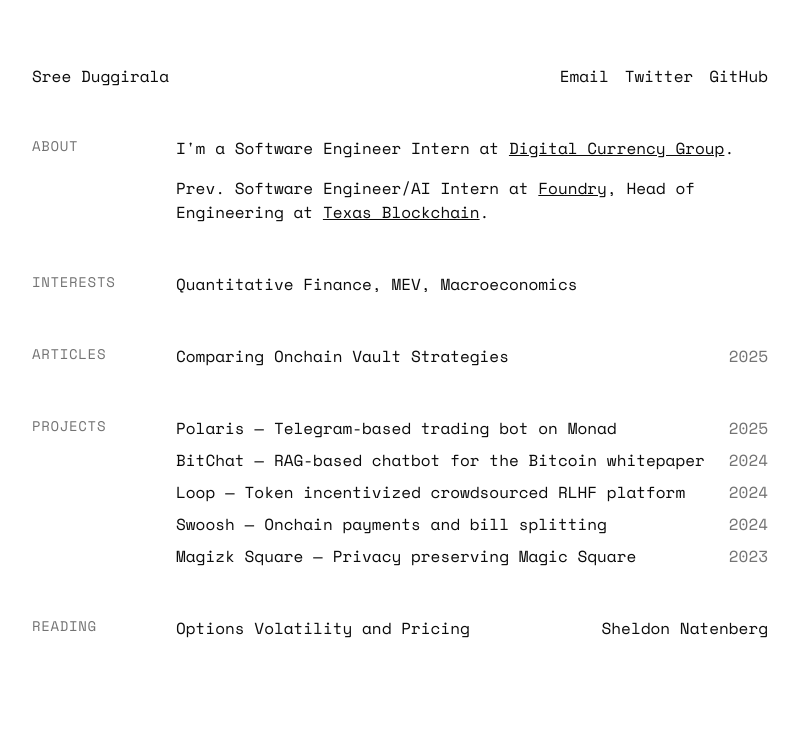
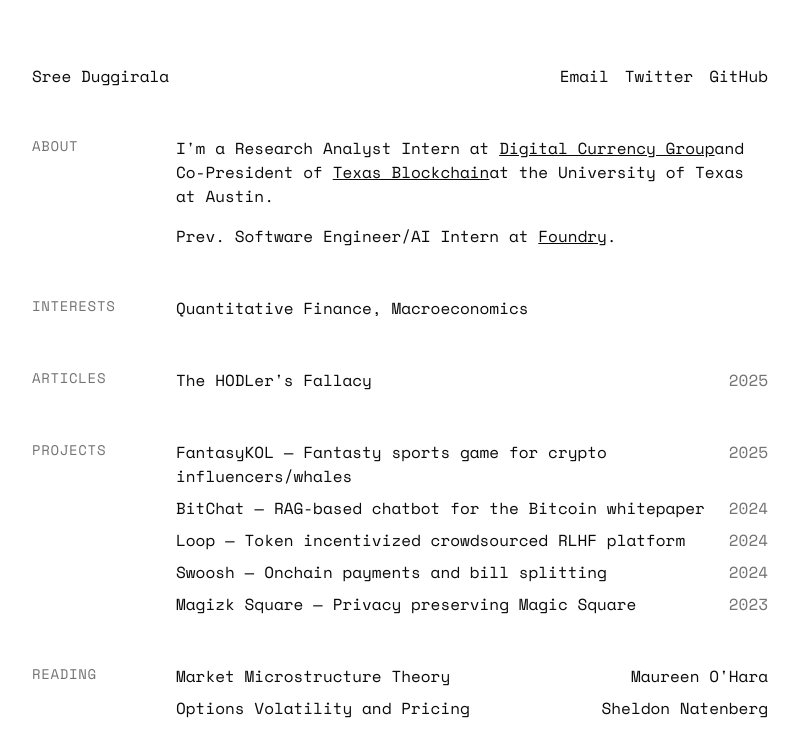
Before and after one commit to sreeduggirala/website, a Next.js app: page / in a window 1280 px wide. Shown: the top 756 px of the page, without its empty margins (240-1039 px from the left). Built offline with nearby package versions, Linux system fonts and the light colour scheme.

Commit message:
add projects, article

```diff
--- a/app/layout.tsx
+++ b/app/layout.tsx
@@ -11,10 +11,10 @@ const spaceMono = Space_Mono({
 
 export const metadata: Metadata = {
   title: "Sree Duggirala",
-  description: "Personal portfolio showcasing work in quantitative finance, MEV, and DeFi",
+  description: "Personal portfolio showcasing work in quantitative finance and DeFi",
   openGraph: {
     title: "Sree Duggirala",
-    description: "Personal portfolio showcasing work in quantitative finance, MEV, and DeFi",
+    description: "Personal portfolio showcasing work in quantitative finance and DeFi",
     type: "website",
   },
 }
--- a/app/page.tsx
+++ b/app/page.tsx
@@ -24,20 +24,20 @@ export default function Home() {
         <h2 className="section-title">About</h2>
         <div className="content">
           <p className="mb-4">
-            I&apos;m a Software Engineer Intern at{" "}
+            I&apos;m a Research Analyst Intern at{" "}
             <Link href="https://dcg.co" className="underline">
               Digital Currency Group
             </Link>
-            .
+            and Co-President of {" "}
+            <Link href="https://www.texasblockchain.com" className="underline">
+              Texas Blockchain
+            </Link>
+            at the University of Texas at Austin.
           </p>
           <p>
             Prev. Software Engineer/AI Intern at{" "}
             <Link href="https://foundrydigital.com" className="underline">
               Foundry
-            </Link>
-            , Head of Engineering at{" "}
-            <Link href="https://texasblockchain.org" className="underline">
-              Texas Blockchain
             </Link>
             .
           </p>
@@ -47,7 +47,7 @@ export default function Home() {
       {/* Interests */}
       <section className="flex flex-col md:flex-row gap-4">
         <h2 className="section-title">Interests</h2>
-        <div className="content">Quantitative Finance, MEV, Macroeconomics</div>
+        <div className="content">Quantitative Finance, Macroeconomics</div>
       </section>
 
       {/* Articles */}
@@ -56,9 +56,9 @@ export default function Home() {
         <div className="content space-y-2">
           {[
             {
-              title: "Comparing Onchain Vault Strategies",
+              title: "The HODLer's Fallacy",
               year: "2025",
-              link: "https://mirror.xyz/sreevanth.eth",
+              link: "https://mirror.xyz/sreevanth.eth/6unQ_oX9sQFkvjPi3yehVi6M7Ak2t1V5hzyWYs9yUi4",
             },
           ].map((article) => (
             <div key={article.title} className="flex justify-between items-baseline">
@@ -77,9 +77,9 @@ export default function Home() {
         <div className="content space-y-2">
           {[
             {
-              name: "Polaris — Telegram-based trading bot on Monad",
+              name: "FantasyKOL — Fantasty sports game for crypto influencers/whales",
               year: "2025",
-              link: "https://polaris.gm",
+              link: "https://github.com/sreeduggirala/ethdenver2025",
             },
             {
               name: "BitChat — RAG-based chatbot for the Bitcoin whitepaper",
@@ -118,6 +118,10 @@ export default function Home() {
         <div className="content space-y-2">
           {[
             {
+              title: "Market Microstructure Theory",
+              author: "Maureen O'Hara",
+            },
+            {
               title: "Options Volatility and Pricing",
               author: "Sheldon Natenberg",
             },
```
